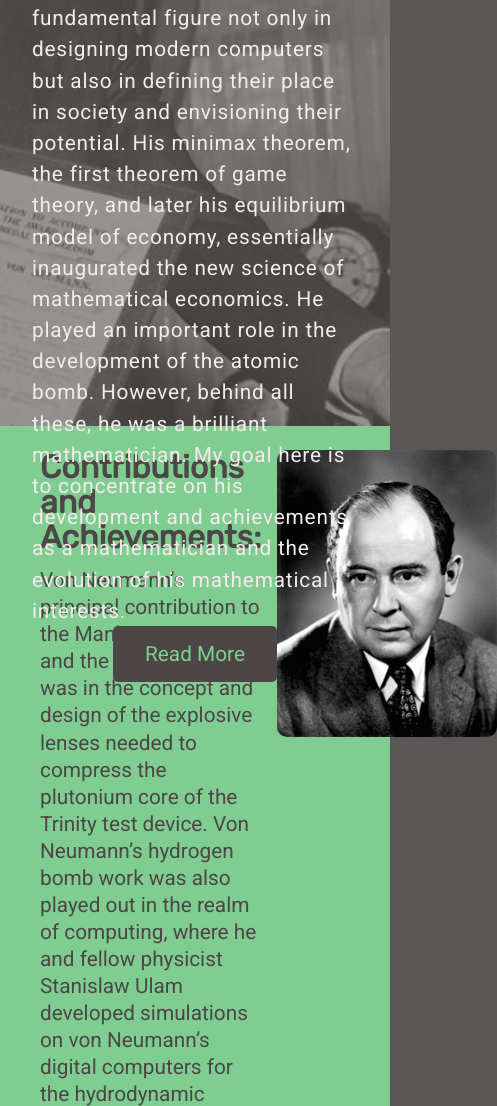
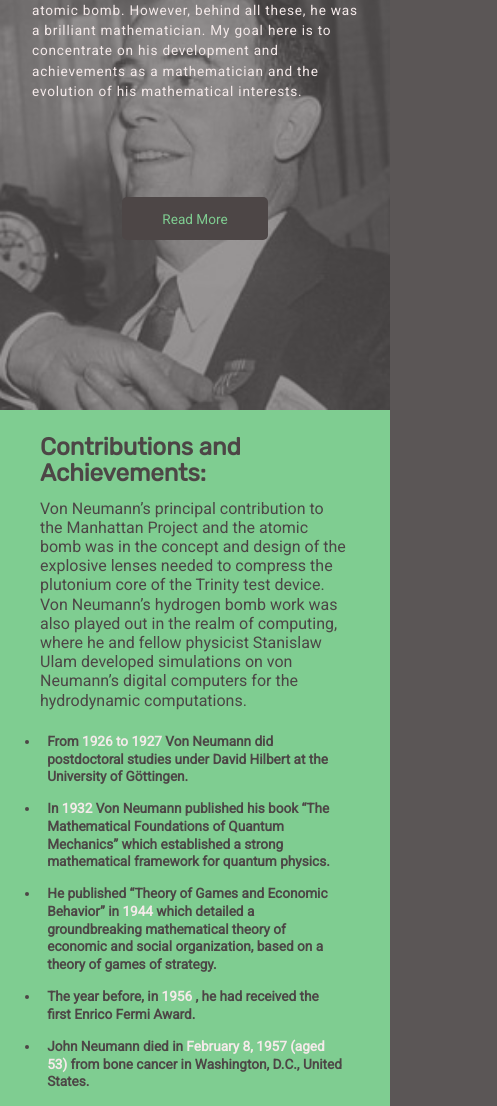
Before and after one commit to Lone2000/Tribute-Page, a plain HTML site: page index.html in a window 390 px wide. Shown: the part 518-1624 px from the top of the page, 497 px wide, since content can reach past the window. Drawn offline with Linux system fonts and the light colour scheme.

Commit message:
Responsiveness Added

```diff
--- a/css/main.css
+++ b/css/main.css
@@ -116,6 +116,7 @@ span{
   content: '';
   background: url("../img/showcase-john.jpg") no-repeat center center/cover;
   width: 100%;
+  background-position: 100% 60%;
   height: 100%;
   position: absolute;
   top: 10;
@@ -164,7 +165,7 @@ align-self: flex-start;
 /* Tribute Section */
 
 #tribute{
-  height: 100vh;
+  height: 100%;
   padding: 1.5rem;
   background: #7fcd91;
   color: #4d4646;
--- a/css/mobile.css
+++ b/css/mobile.css
@@ -0,0 +1,67 @@
+body{
+  overflow-y: scroll;
+}
+.container{
+  max-width: 800px;
+}
+/* Showcase Content */
+.quote{
+  font-size: 1rem;
+}
+
+#main .large-heading{
+  font-size: 2.25rem;
+}
+#main .small-heading{
+  font-size: 0.7rem;
+}
+
+.btn{
+  font-size: 1rem;
+}
+
+/* Tribute */
+.p2-heading{
+  font-size: 1.5rem;
+}
+.p2-text{
+  font-size: 1rem;
+  line-height: 1.2;
+}
+.list li{
+  padding: 0.75rem;
+  font-size: 1rem;
+}
+
+@media(max-width:600px){
+  body{
+    overflow: hidden;
+  }
+  .quote{
+    font-size: 0.85rem;
+  }
+  .btn{
+    font-size: 0.85rem;
+    padding: 0.85rem 2.5rem;
+  }
+  #tribute .tribute-container{
+    grid-template-columns: 1fr;
+  }
+  #tribute .tribute-img{
+    grid-template-columns: 1fr;
+    justify-items: center;
+  }
+  #tribute .tribute-img img{
+    display: none;
+  }
+  .list{
+    margin-top: 1rem;
+  }
+  .list li{
+    padding: 0.45rem;
+    font-size: 0.85rem;
+  }
+  #showcase:before{
+    background-position: 80% 60%;
+  }
+}
--- a/index.html
+++ b/index.html
@@ -6,6 +6,7 @@
   <meta http-equiv="X-UA-Compatible" content="ie=edge">
   <link href="https://fonts.googleapis.com/css?family=Roboto|Rubik:400,700i&display=swap" rel="stylesheet">
   <link rel="stylesheet" href="css/main.css">
+  <link rel="stylesheet" media="screen and (max-width:768px)"  href="css/mobile.css">
   <title>Tribute | John Von Neumann</title>
 </head>
 <body>
```
